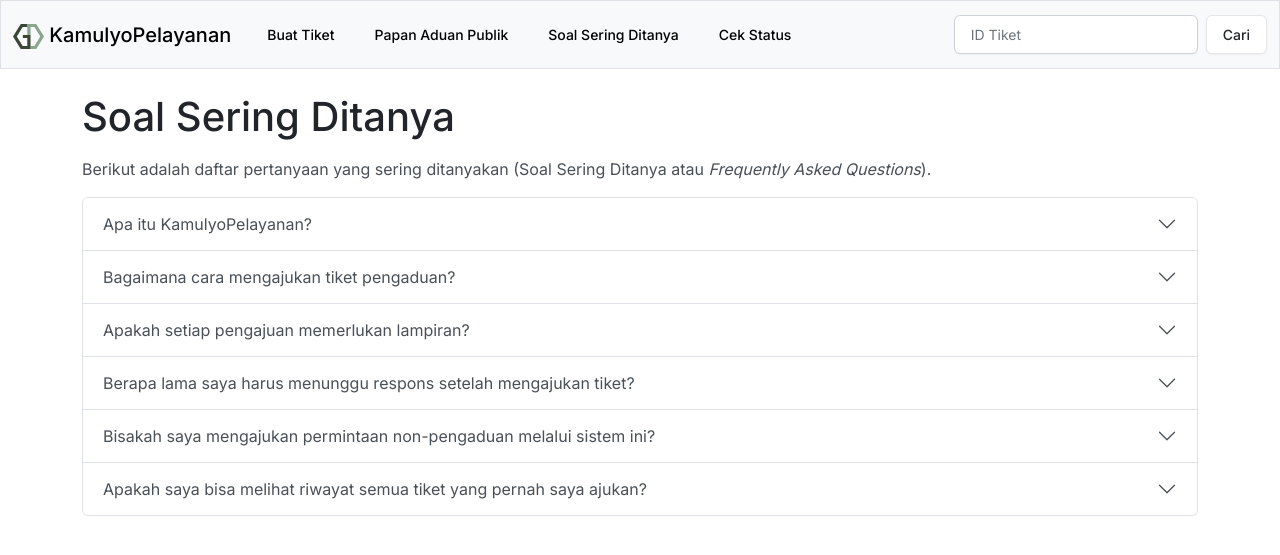
After one commit to lc-at/kamulyo-pelayanan, a Flask app: page /soal-sering-ditanya in a window 1280 px wide. The commit adds this page. Shown: the top 555 px of the page. Run offline with Flask 3, Linux system fonts and the light colour scheme; parts of the project's set-up code (start-up, migrations or seed data) failed here and were passed over; some libraries are stand-ins or nearby versions.

Commit message:
Add FAQ page
Signed-off-by: Faiz Jazadi <me@lcat.dev>

```diff
--- a/app/templates/navbar.html
+++ b/app/templates/navbar.html
@@ -1,35 +1,63 @@
-<nav class="navbar navbar-expand-lg bg-light border border-bottom-1" data-bs-theme="light" x-data>
+<nav
+  class="navbar navbar-expand-lg bg-light border border-bottom-1"
+  data-bs-theme="light"
+  x-data
+>
   <div class="container-fluid">
     <a class="navbar-brand" href="{{ url_for('main.index') }}">
       <img src="{{ url_for('static', filename='logo.svg') }}" height="25" />
       KamulyoPelayanan
     </a>
-    <button class="navbar-toggler" type="button" data-bs-toggle="collapse" data-bs-target="#navbarColor02" aria-controls="navbarColor02" aria-expanded="false" aria-label="Toggle navigation">
+    <button
+      class="navbar-toggler"
+      type="button"
+      data-bs-toggle="collapse"
+      data-bs-target="#navbarColor02"
+      aria-controls="navbarColor02"
+      aria-expanded="false"
+      aria-label="Toggle navigation"
+    >
       <span class="navbar-toggler-icon"></span>
     </button>
     <div class="collapse navbar-collapse" id="navbarColor02">
       <ul class="navbar-nav me-auto">
         {%- macro nav_item(title, ref, ref_is_route=True) -%}
-        {%- set active = (request.endpoint == ref) %}
-        <li class="nav-item {% if active %}active{% endif %}>">
-          <a class="nav-link" href="{{ url_for(ref) if ref_is_route else ref }}">
-            {{ title }}
-            {%- if active %}<span class="visually-hidden">(current)</span>{% endif %}
-          </a>
-        </li>
+          {%- set active = (request.endpoint == ref) -%}
+          <li class="nav-item {% if active %}active{% endif %}>">
+            <a
+              class="nav-link"
+              href="{{ url_for(ref) if ref_is_route else ref }}"
+            >
+              {{ title }}
+              {%- if active -%}
+                <span class="visually-hidden">(current)</span>
+              {% endif %}
+            </a>
+          </li>
         {%- endmacro -%}
 
         {{ nav_item('Buat Tiket', 'main.index') }}
         {{ nav_item('Papan Aduan Publik', 'main.papan_aduan_publik') }}
-        {{ nav_item('FAQ', '#', False) }}
+        {{ nav_item('Soal Sering Ditanya', 'main.soal_sering_ditanya') }}
 
-        <li class="nav-item"><a class="nav-link" href="#" x-on:click="$refs.inpIdTiket.focus()">Cek Status</a></li>
-
+        <li class="nav-item">
+          <a class="nav-link" href="#" x-on:click="$refs.inpIdTiket.focus()"
+            >Cek Status</a
+          >
+        </li>
       </ul>
       <form class="d-flex" action="{{ url_for('main.cari_tiket') }}">
-        <input class="form-control me-2" type="search" x-ref="inpIdTiket" name="idTiket" placeholder="ID Tiket">
-        <input type="hidden" name="next" value="{{ request.path }}">
-        <button class="btn btn-secondary my-2 my-sm-0" type="submit">Cari</button>
+        <input
+          class="form-control me-2"
+          type="search"
+          x-ref="inpIdTiket"
+          name="idTiket"
+          placeholder="ID Tiket"
+        />
+        <input type="hidden" name="next" value="{{ request.path }}" />
+        <button class="btn btn-secondary my-2 my-sm-0" type="submit">
+          Cari
+        </button>
       </form>
     </div>
   </div>
--- /dev/null
+++ b/app/templates/soal_sering_ditanya.html
@@ -0,0 +1,98 @@
+{% extends "base.html" %}
+
+{% block container %}
+  <h1 class="mb-3">Soal Sering Ditanya</h1>
+  <p>
+    Berikut adalah daftar pertanyaan yang sering ditanyakan (Soal Sering Ditanya
+    atau <i>Frequently Asked Questions</i>).
+  </p>
+
+  <div class="accordion" id="faqAccordion">
+    {% macro faq_item(q_id, question) %}
+      <div class="accordion-item">
+        <h2 class="accordion-header" id="faq{{ q_id }}Heading">
+          <button
+            class="accordion-button collapsed"
+            type="button"
+            data-bs-toggle="collapse"
+            data-bs-target="#faq{{ q_id }}Collapse"
+            aria-expanded="true"
+            aria-controls="#faq{{ q_id }}Collapse"
+          >
+            {{ question }}
+          </button>
+        </h2>
+        <div
+          id="faq{{ q_id }}Collapse"
+          class="accordion-collapse collapse"
+          aria-labelledby="faq{{ q_id }}Heading"
+          data-bs-parent="#faqAccordion"
+        >
+          <div class="accordion-body">{{ caller() }}</div>
+        </div>
+      </div>
+    {% endmacro %}
+
+    {% call faq_item(1, 'Apa itu KamulyoPelayanan?') %}
+      KamulyoPelayanan adalah sistem pelayanan masyarakat berbasis tiket yang
+      dirancang untuk memfasilitasi masyarakat dalam membuat pengaduan atau
+      pengajuan dalam Desa Jatimulyo, Kabupaten Bantul, Daerah Istimewa
+      Yogyakarta. Sistem ini memungkinkan warga untuk mengajukan masalah atau
+      kebutuhan mereka melalui tiket berisi informasi seperti nama, nomor
+      WhatsApp (yang akan diverifikasi melalui OTP), subjek, sarasi, dan
+      sampiran jika diperlukan.
+    {% endcall %}
+
+    {% call faq_item(2, 'Bagaimana cara mengajukan tiket pengaduan?') %}
+      Untuk mengajukan tiket pengaduan di KamulyoPelayanan, ikuti
+      langkah-langkah berikut:
+
+      <ol>
+        <li>Buka platform KamulyoPelayanan.</li>
+        <li>Pilih opsi "Buat Tiket" pada halaman utama.</li>
+        <li>
+          Isi informasi yang diminta. Pastikan Anda mengisi informasi dengan
+          benar dan lengkap.
+        </li>
+        <li>
+          Setelah semua informasi terisi, kirim tiket Anda dengan menekan tombol
+          "Kirim".
+        </li>
+        <li>
+          Anda akan menerima konfirmasi melalui WhatsApp terkait status tiket
+          Anda dan langkah-langkah selanjutnya.
+        </li>
+      </ol>
+    {% endcall %}
+
+    {% call faq_item(3, 'Apakah setiap pengajuan memerlukan lampiran?') %}
+      Tidak, lampiran hanya diperlukan jika dibutuhkan untuk mendukung pengaduan
+      atau pengajuan Anda. Jika masalah Anda dapat dijelaskan dengan baik tanpa
+      lampiran, itu sudah cukup. Namun, jika Anda merasa lampiran seperti foto
+      atau dokumen akan membantu menjelaskan situasi dengan lebih baik, Anda
+      dianjurkan untuk menyertakannya.
+    {% endcall %}
+
+    {% call faq_item(4, 'Berapa lama saya harus menunggu respons setelah mengajukan tiket?') %}
+      Waktu respons dapat bervariasi tergantung pada kompleksitas masalah dan
+      antrian tiket. Tim KamulyoPelayanan akan berusaha sebaik mungkin untuk
+      memberikan respons sesegera mungkin (kami akan mengusahakan agar setiap
+      tiket bisa diselesaikan dalam jangka waktu 1x24 jam).
+    {% endcall %}
+
+    {% call faq_item(5, 'Bisakah saya mengajukan permintaan non-pengaduan melalui sistem ini?') %}
+      Tentu saja! Selain pengaduan, KamulyoPelayanan juga menerima pengajuan
+      permintaan seperti izin tertentu, permohonan pelayanan, atau hal lain yang
+      memerlukan tindakan dari pihak desa. Pastikan Anda memilih "Pengajuan" di
+      opsi Jenis ketika membuat tiket.
+    {% endcall %}
+
+    {% call faq_item(6, 'Apakah saya bisa melihat riwayat semua tiket yang pernah saya ajukan?') %}
+      Tidak. KamulyoPelayanan didesain untuk bisa bekerja dengan cara yang
+      sederhana. Tiket Anda akan diberikan nomor ID yang bisa Anda gunakan untuk
+      melacak status tiket. Anda juga akan diberikan notifikasi melalui pesan
+      WhatsApp ke nomor yang Anda gunakan untuk membuat tiket terkait
+      perkembangan tiket.
+    {% endcall %}
+  </div>
+{% endblock %}
--- a/app/views.py
+++ b/app/views.py
@@ -89,3 +89,8 @@ def status_tiket(tiket_id):
 def papan_aduan_publik():
     tikets = Tiket.query.filter_by(is_publik=True).all()
     return render_template('papan_aduan_publik.html', tikets=tikets)
+
+
+@bp.route('/soal-sering-ditanya')
+def soal_sering_ditanya():
+    return render_template('soal_sering_ditanya.html')
```
